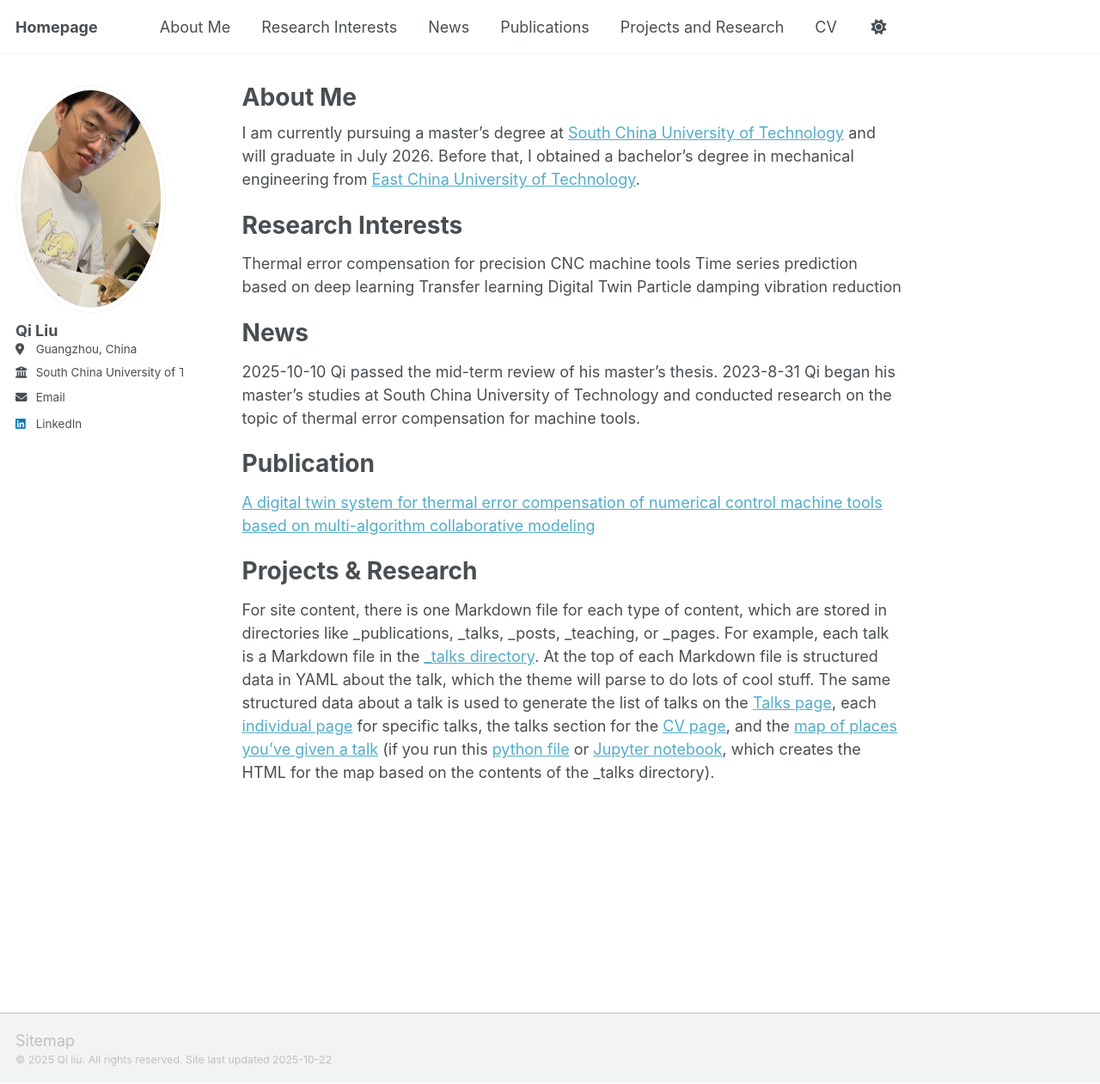
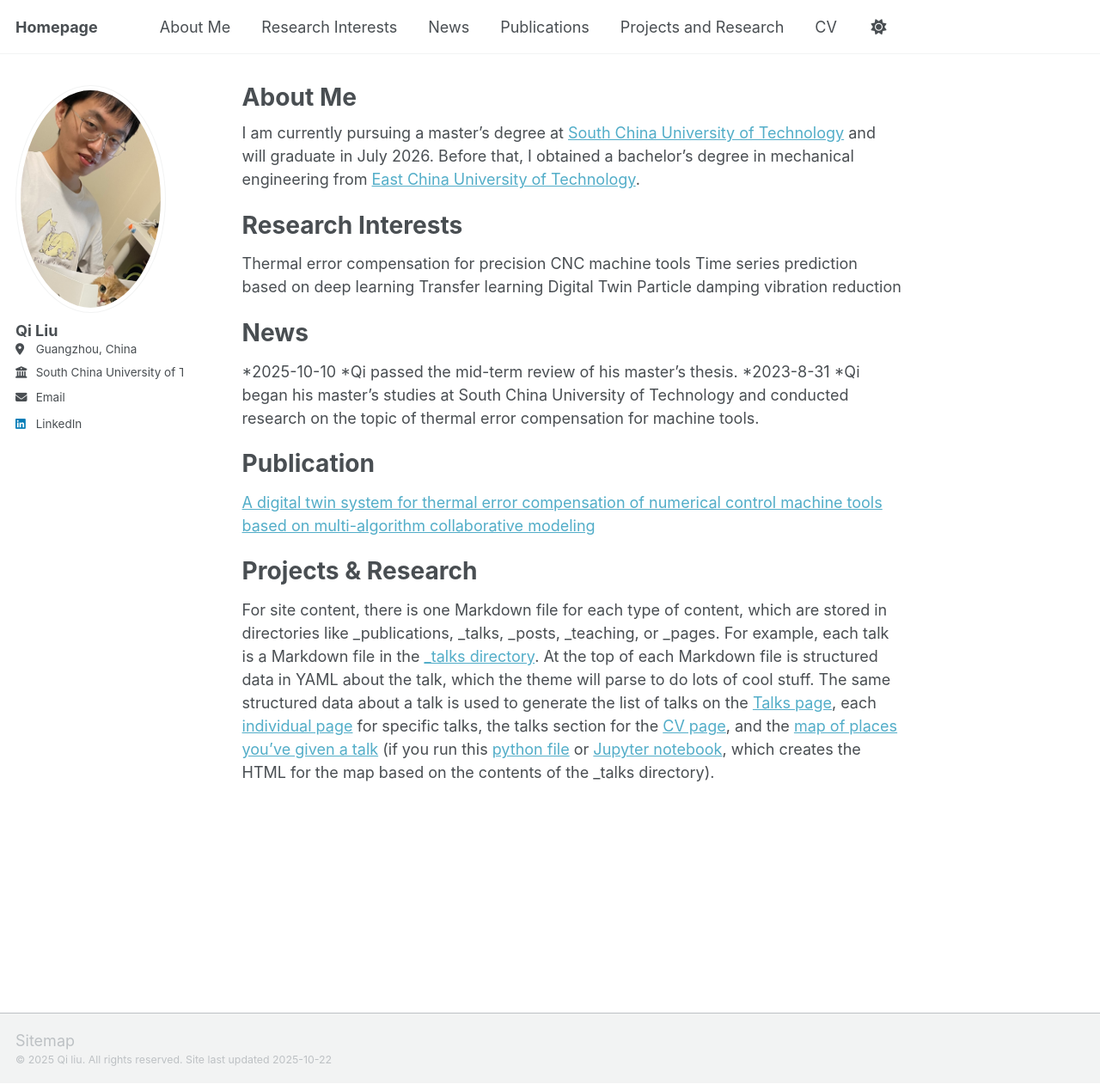
Before and after one commit to qiliu0701/qiliu0701.github.io, a Jekyll site: the page built from _pages/about.md, in a window 1280 px wide and 1261 px high. Shown: the whole window at 86% size. Built offline with Jekyll 4.4.1, drawn with Linux system fonts in a browser that asks for light colours; a script that is not in the unit is left out.

```diff
--- a/_pages/about.md
+++ b/_pages/about.md
@@ -19,10 +19,10 @@ Particle damping vibration reduction
 
 News
 ======
-2025-10-10
-Qi passed the mid-term review of his master's thesis.
-2023-8-31
-Qi began his master's studies at South China University of Technology and conducted research on the topic of thermal error compensation for machine tools.
+*2025-10-10
+  *Qi passed the mid-term review of his master's thesis.
+*2023-8-31
+  *Qi began his master's studies at South China University of Technology and conducted research on the topic of thermal error compensation for machine tools.
 
 Publication
 ======
```
